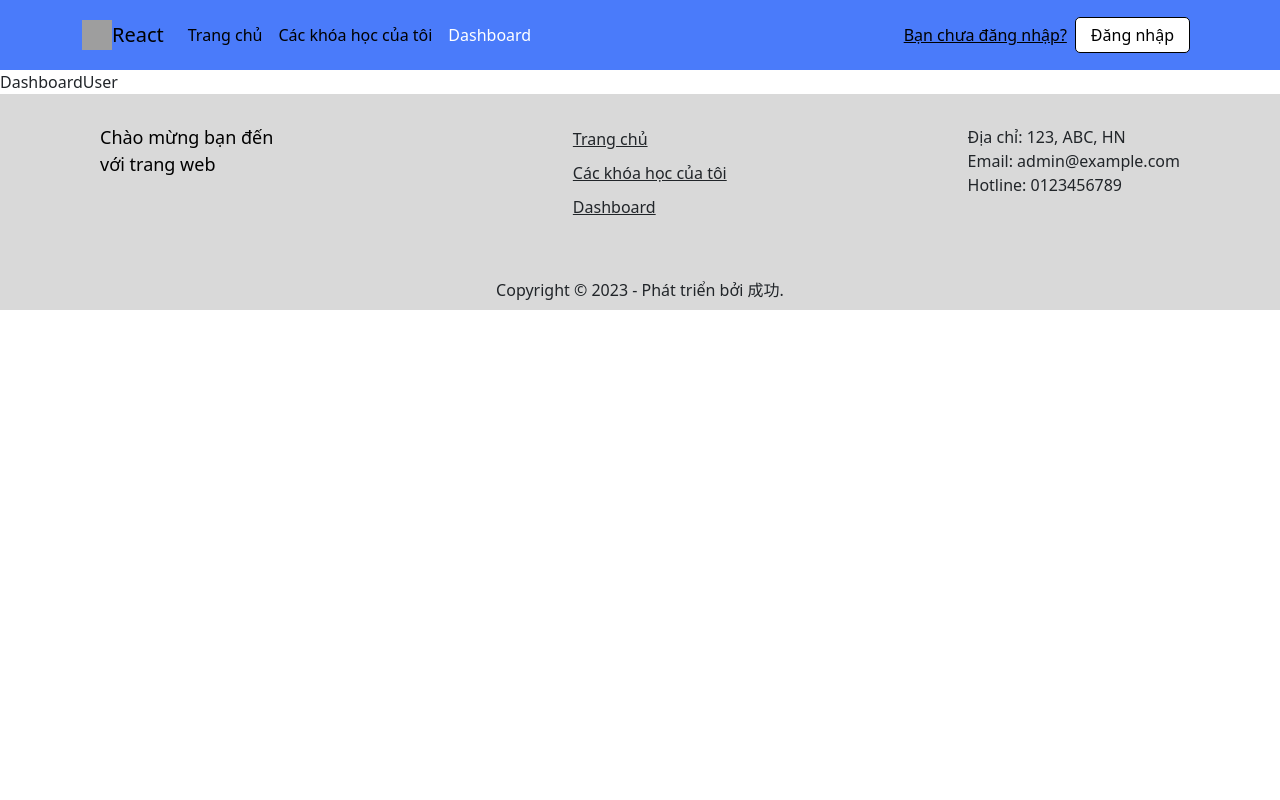
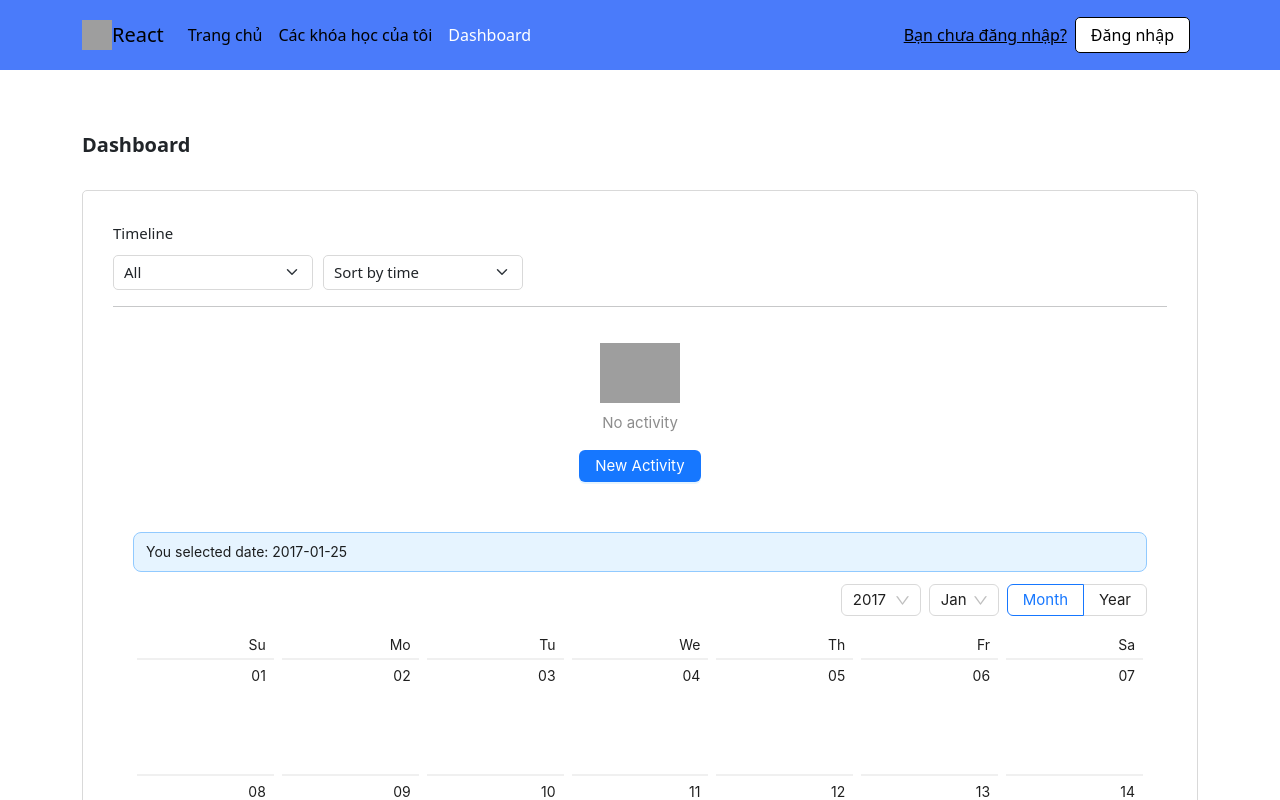
Before and after one commit to vuthanhcong02/React_LMS, a React (Create React App) app: page /dashboard in a window 1280 px wide. Shown: the top 800 px of the page. Built offline with nearby package versions, Linux system fonts and the light colour scheme; grey boxes are pictures that could not be loaded.

Commit message:
build page dashboardUser by ant design

```diff
--- a/package.json
+++ b/package.json
@@ -6,6 +6,7 @@
     "@testing-library/jest-dom": "^5.17.0",
     "@testing-library/react": "^13.4.0",
     "@testing-library/user-event": "^13.5.0",
+    "antd": "^5.12.1",
     "bootstrap": "^5.3.2",
     "react": "^18.2.0",
     "react-bootstrap": "^2.9.1",
--- a/src/components/DashboardUser/DashboardUser.js
+++ b/src/components/DashboardUser/DashboardUser.js
@@ -1,7 +1,61 @@
-import React from 'react'
-
+import React ,{ useState } from 'react'
+import { Form } from 'react-bootstrap'
+import { Empty,Button , Alert, Calendar} from 'antd';
+import dayjs from 'dayjs';
+import './DashboardUser.scss'
 export default function DashboardUser() {
+  const [value, setValue] = useState(() => dayjs('2017-01-25'));
+  const [selectedValue, setSelectedValue] = useState(() => dayjs('2017-01-25'));
+  const onSelect = (newValue) => {
+    setValue(newValue);
+    setSelectedValue(newValue);
+  };
+  const onPanelChange = (newValue) => {
+    setValue(newValue);
+  };
   return (
-    <div>DashboardUser</div>
-  )
+    <div className='dashboard-user-container container'>
+        <span className='dashboard-user-title'>Dashboard</span>
+        <div className='dashboard-user-main'>
+            <span>Timeline</span>
+            <div className='dashboard-user-filter-activity'>
+                <Form.Select aria-label="All">
+                          <option value="0">All</option>
+                          <option value="1">Next 7 days</option>
+                          <option value="2">Next 30 days</option>
+                          <option value="3">Next 2 months</option>
+                          <option value="4">Next 6 months</option>
+                          <option value="5">Next 1 year</option>
+                </Form.Select>
+                <Form.Select aria-label="Sort by time">
+                          <option>Sort by time</option>
+                          <option value="1">Sort by name A-Z</option>
+                          <option value="2">Sort by name Z-A</option>
+                          <option value="3">Sort by date newest</option>
+                          <option value="4">Sort by date oldest</option>
+                      </Form.Select>
+            </div>
+            <hr/>
+            <div className='dashboard-user-list-activity'>
+              <Empty
+                image="https://gw.alipayobjects.com/zos/antfincdn/ZHrcdLPrvN/empty.svg"
+                imageStyle={{
+                  height: 60,
+                }}
+                description={
+                  <span>
+                    No activity
+                  </span>
+                }
+              >
+              <Button type="primary">New Activity</Button>
+              </Empty>
+            </div>
+            <div className='dashboard-user-calendar'>
+              <Alert message={`You selected date: ${selectedValue?.format('YYYY-MM-DD')}`} />
+              <Calendar value={value} onSelect={onSelect} onPanelChange={onPanelChange} />
+            </div>
+        </div>
+    </div>
+    )
 }
--- /dev/null
+++ b/src/components/DashboardUser/DashboardUser.scss
@@ -0,0 +1,39 @@
+.dashboard-user-container{
+    margin-top: 60px;
+    .dashboard-user-title{
+        font-weight: bold;
+        font-size: 20px;
+    }
+    .dashboard-user-main{
+        border: 1px solid #d9d9d9;
+        border-radius: 5px;
+        margin: 30px 0px;
+        padding: 30px;
+        span{
+            font-size: 15px;
+        }
+        .dashboard-user-filter-activity{
+            display: flex;
+            justify-content: flex-start;
+            select{
+                margin-right: 10px;
+                padding: 5px 10px;
+                border: 1px solid #d9d9d9;
+                border-radius: 5px;
+                font-size: 15px;
+                outline: none;
+                cursor: pointer;
+                width: 200px;
+                margin: 10px 10px 0 0;
+            }
+
+        }
+        .dashboard-user-list-activity{
+            padding: 20px 0;
+
+        }
+        .dashboard-user-calendar{
+            padding: 30px 20px;
+        }
+    }
+}
--- a/src/components/MyCourse/MyCourse.scss
+++ b/src/components/MyCourse/MyCourse.scss
@@ -20,7 +20,7 @@
             display: flex;
             select{
                 margin-left: 20px;
-                width: 250px !important;
+                width: 200px !important;
             }
         }
         .list-my-course-content{
```
Also changed, not shown: 1 other file (tests, documents, lock files or other folders).
